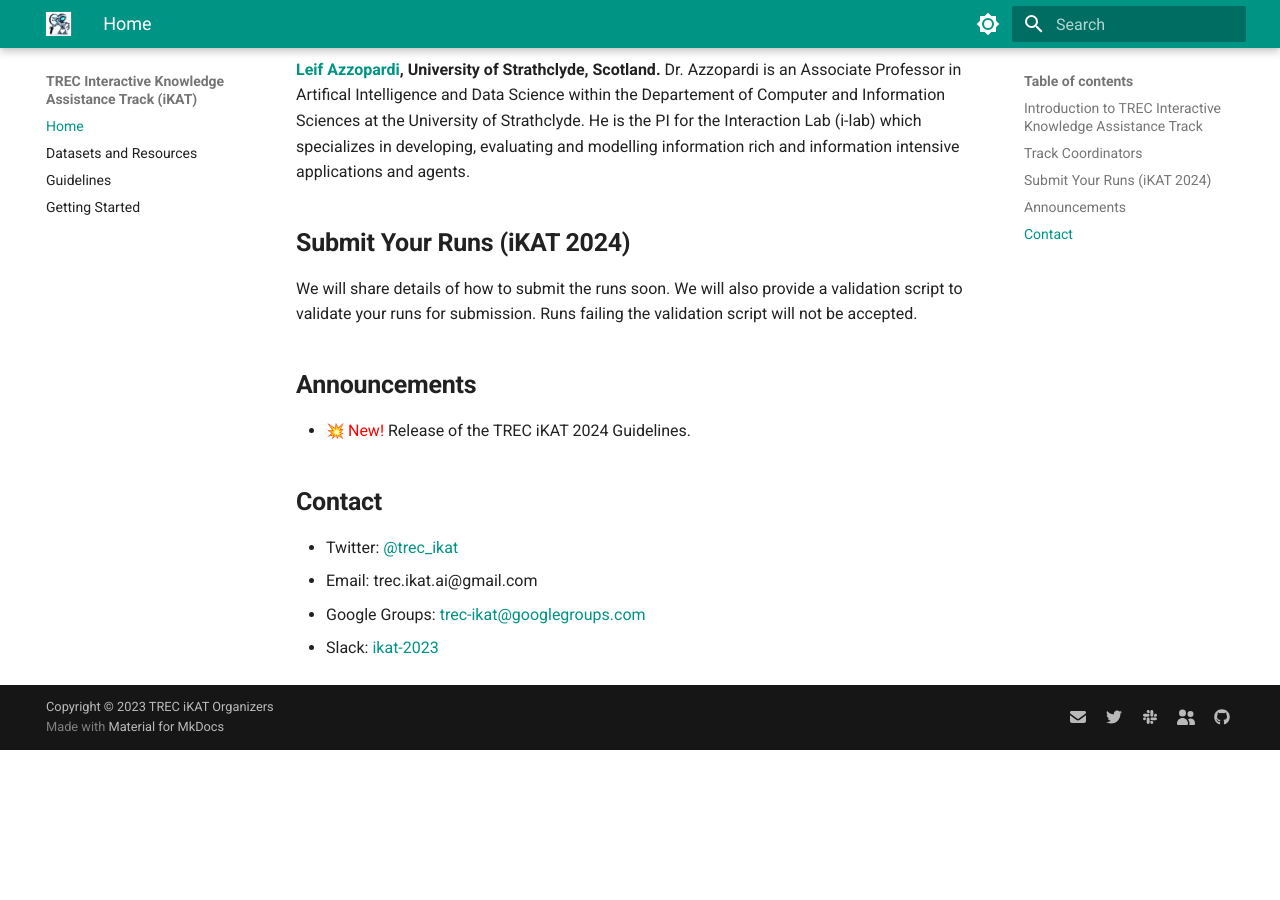
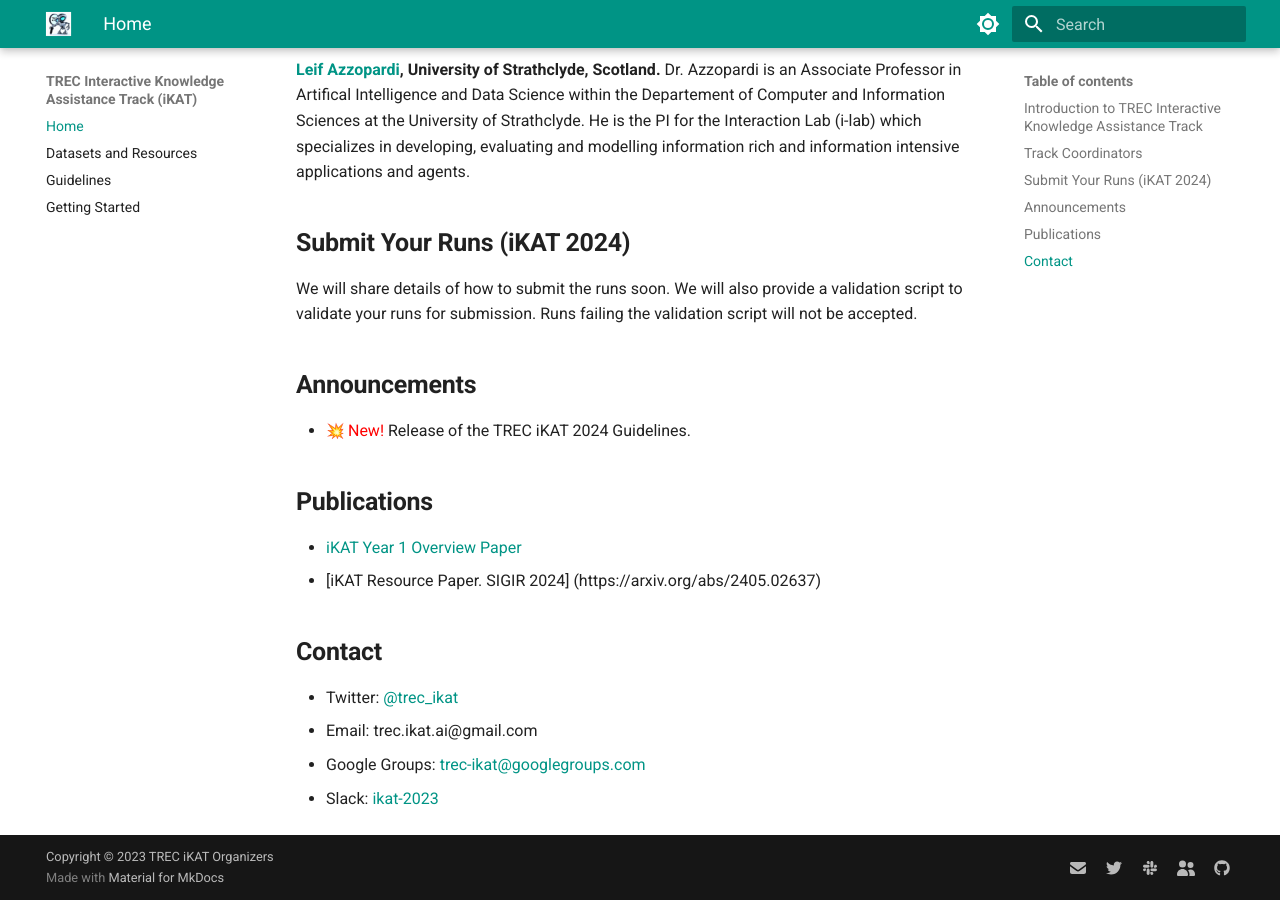
Before and after one commit to shubham526/trec-ikat-website, an MkDocs documentation site: the page built from docs/index.md, in a window 1280 px wide and 900 px high, scrolled down 1848 px. Built offline with MkDocs 1.6.1 and Material for MkDocs 9.7.7, drawn with Linux system fonts in a browser that asks for light colours; emoji names are drawn with the system emoji font; before the commit the page ends 2598 px from its top, so only the background shows below that; some of the changed text lies outside the part shown.

Commit message:
Added publications section.

```diff
--- a/docs/index.md
+++ b/docs/index.md
@@ -54,6 +54,11 @@ We will share details of how to submit the runs soon. We will also provide a val
 
 - :boom: <span style="color:red;">New!</span> Release of the TREC iKAT 2024 Guidelines.
 
+## **Publications**
+
+- [iKAT Year 1 Overview Paper](https://arxiv.org/abs/2401.01330)
+- [iKAT Resource Paper. SIGIR 2024] (https://arxiv.org/abs/2405.02637)
+
 ## **Contact**
 - Twitter: [@trec_ikat](https://twitter.com/home)
 - Email: trec.ikat.ai@gmail.com
```
Also changed, not shown: other parts of docs/index.md (+1 -1 lines).
